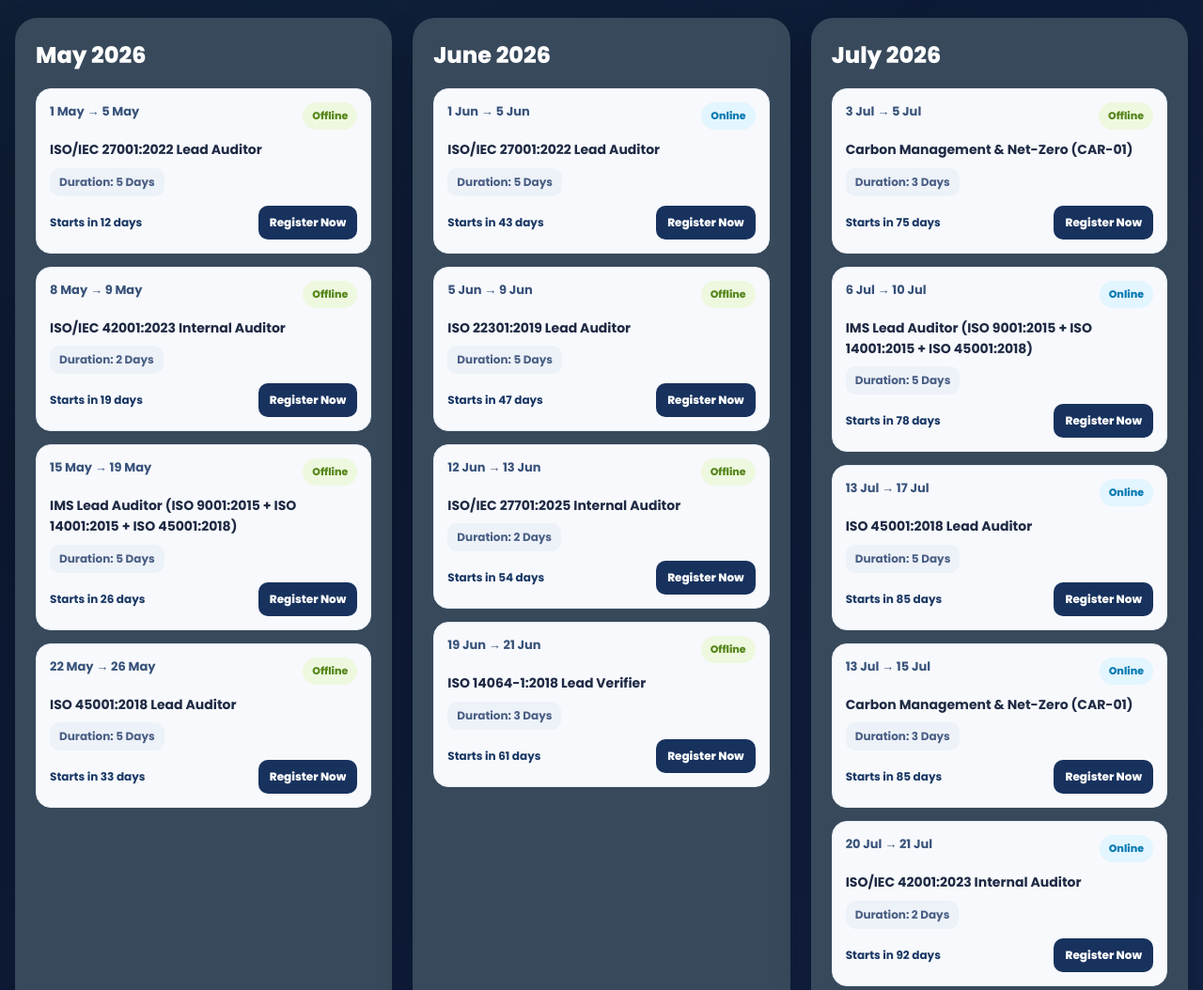
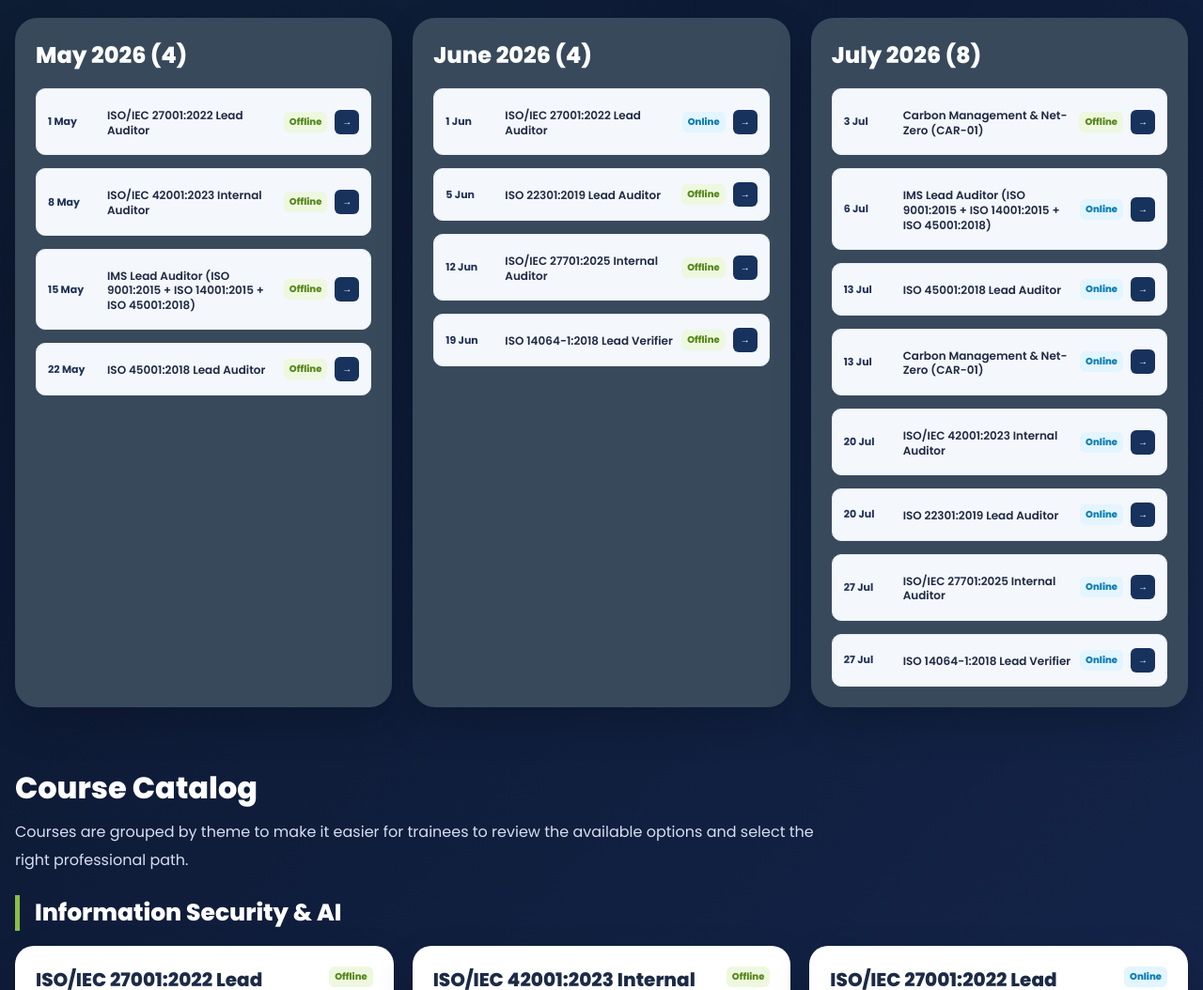
Before and after one commit to certifications-cloud/Takeedacademy, a plain HTML site: page index.html in a window 1280 px wide. Shown: the part 760-1814 px from the top of the page at 94% size. Drawn offline with Linux system fonts and the light colour scheme.

Commit message:
Update index.html

```diff
--- a/index.html
+++ b/index.html
@@ -531,6 +531,48 @@
                 left: 14px;
             }
         }
+        .event-item {
+    display: flex;
+    align-items: center;
+    justify-content: space-between;
+    padding: 10px 12px;
+    border-radius: 10px;
+    background: #f4f7fb;
+    font-size: 12px;
+    gap: 8px;
+}
+
+.event-left {
+    display: flex;
+    align-items: center;
+    gap: 8px;
+    flex: 1;
+}
+
+.event-date {
+    font-weight: 700;
+    font-size: 11px;
+    color: #203256;
+    min-width: 55px;
+}
+
+.event-name {
+    font-size: 12px;
+    font-weight: 600;
+    line-height: 1.3;
+}
+
+.mode-badge {
+    font-size: 10px;
+    padding: 3px 6px;
+    border-radius: 6px;
+}
+
+.mini-btn {
+    font-size: 10px;
+    padding: 5px 8px;
+    border-radius: 6px;
+}
     </style>
 </head>
 <body id="mainBody" class="en">
@@ -801,7 +843,7 @@
             document.getElementById("footerAddressText").textContent = t.footerAddressText;
             document.getElementById("footerBottom").textContent = t.footerBottom;
         }
-
+//----
        function renderTimeline(lang) {
     const t = translations[lang];
     const calendarGrid = document.getElementById("calendarGrid");
@@ -809,12 +851,13 @@
 
     ["May","Jun","Jul"].forEach(monthKey => {
         const monthCourses = courses.filter(c => c.month === monthKey);
+
         const monthCard = document.createElement("div");
         monthCard.className = "month-card";
 
         const title = document.createElement("h3");
         title.className = "month-title";
-                title.textContent = `${t.monthNames[monthKey]} 2026`;
+        title.textContent = `${t.monthNames[monthKey]} 2026 (${monthCourses.length})`;
         monthCard.appendChild(title);
 
         const list = document.createElement("div");
@@ -826,20 +869,42 @@
 
             const item = document.createElement("div");
             item.className = "event-item";
+
             item.innerHTML = `
-                        <div class="event-row">
-                            <span class="event-dates">${formatDate(c.start, lang)} → ${formatDate(c.end, lang)}</span>
-                            <span class="mode-badge ${modeClass}">${getModeBadge(c.mode, lang)}</span>
+                <div style="display:flex; align-items:center; justify-content:space-between; width:100%; gap:8px">
+
+                    <div style="display:flex; align-items:center; gap:8px; flex:1">
+
+                        <span class="event-date">
+                            ${formatDate(c.start, lang)}
+                        </span>
+
+                        <span class="event-name" style="font-size:12px; font-weight:600;">
+                            ${courseName}
+                        </span>
+
                     </div>
-                        <div class="event-name">${courseName}</div>
-                        <div class="event-meta">
-                            <span class="event-chip">${t.duration}: ${c.durDays} ${lang === "ar" ? "أيام" : "Days"}</span>
-                        </div>
-                        <div class="event-bottom">
-                            <span class="countdown" data-countdown="${c.start}">${getCountdownText(c.start, lang)}</span>
-                            <a class="mini-btn" href="${c.formLink}" target="_blank">${t.registerNow}</a>
+
+                    <span class="mode-badge ${modeClass}" style="font-size:10px; padding:3px 6px;">
+                        ${getModeBadge(c.mode, lang)}
+                    </span>
+
+                    <a href="${c.formLink}" target="_blank"
+                       style="
+                        font-size:10px;
+                        padding:5px 8px;
+                        border-radius:6px;
+                        background:#18325e;
+                        color:white;
+                        text-decoration:none;
+                        font-weight:bold;
+                       ">
+                        →
+                    </a>
+
                 </div>
             `;
+
             list.appendChild(item);
         });
 
@@ -847,7 +912,7 @@
         calendarGrid.appendChild(monthCard);
     });
 }
-
+//-----------
         function renderCatalog(lang) {
             const t = translations[lang];
             document.getElementById("cat-is").innerHTML = "";
```
Lines whose indentation alone changed are shown as unchanged.
